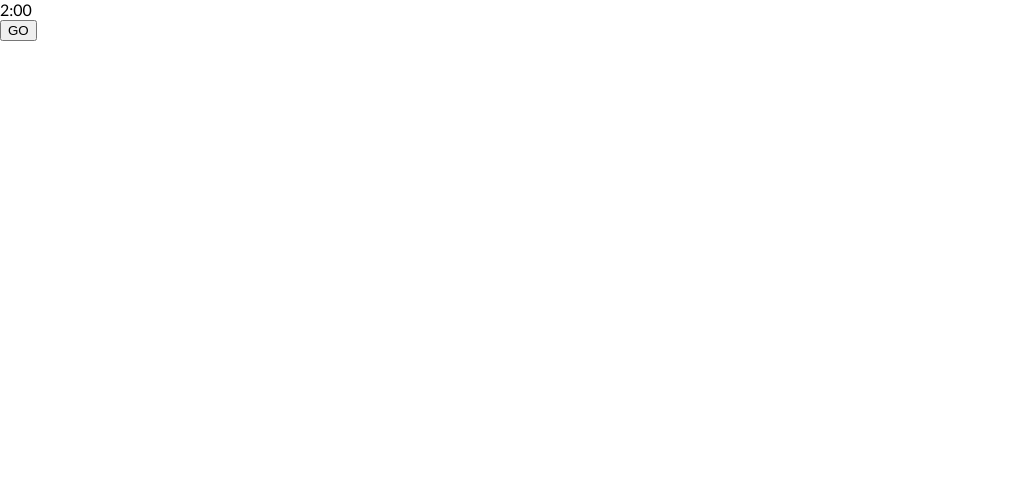
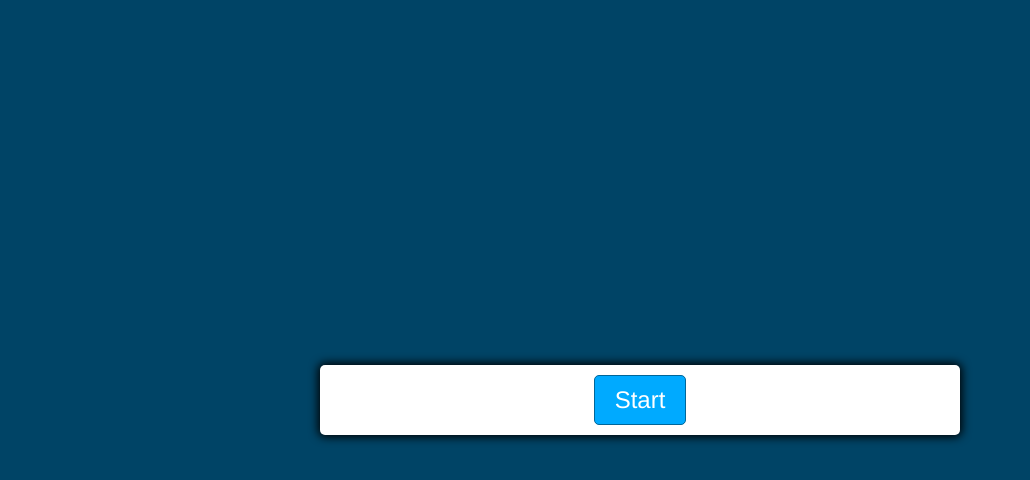
Before and after one commit to Judgedgeo/The-Last-of-your-Questions, a plain HTML site: page index.html in a window 1280 px wide. Shown: the whole page, without its empty margins (0-1030 px from the left). Drawn offline with Linux system fonts and the light colour scheme.

Commit message:
worked on CSS & JS

```diff
--- a/index.html
+++ b/index.html
@@ -7,15 +7,36 @@
     <title>The Last of your Questions</title>
     <link rel="stylesheet" href="style.css" />
 </head>
-<body>
+<body class="">
 
+<!--
   <div class="timer">
   <div id="timer2">2:00</div>
-  <button onclick="countdown(2)">GO</button>
+  <button onclick="countdown(2)">GO</button> -->
+
+  <div class="container">
+    <div id="question-container" class="hide">
+      <div id="question">Question</div>
+      <div i="answer-buttons" class="btn-grid">
+        <button class="btn">Answer 1</button>
+        <button class="btn">Answer 2</button>
+        <button class="btn">Answer 3</button>
+        <button class="btn">Answer 4</button>
+      </div>
+    </div>
+    <div class="controls">
+      <button id="start-btn" class="start-btn btn">Start</button>
+      <button id="next-btn" class="next-btn btn hide">Next</button>
+     </div>
+  </div>
 
 
+<!--save for later
+<div id="quiz"</div>
 
+<div id="results"</div>
 
+<button2 id="submit">See Results</button2> -->
 
 
 <script src="script.js"></script>
--- a/script.js
+++ b/script.js
@@ -1,23 +1,151 @@
+const startButton = document.getElementById('start-btn')
+const questionContainerElement = document.getElementById
+('question-container')
 
-var timeoutHandle;
-function countdown(minutes) {
-    var seconds = 60;
-    var mins = minutes
-    function countdown() {
-    var counter = document.getElementById("timer2");
-    var current_minutes = mins-1
-    seconds--;
-    counter.innerHTML =
-    current_minutes.toString() + ":" + (seconds < 10 ? "0" : "") + String(seconds);
-    if( seconds > 0 ) {
-    timeoutHandle=setTimeout(countdown, 1000);
+
+startButton.addEventListener('click', startGame)
+
+function startGame() {
+console.log('Started')
+startButton.classList.add('hide')
+questionContainerElement.classList.remove('hide')
+setNextQuestion()
 }
-    else {
-    if(mins > 1){
-    setTimeout(function () { countdown(mins - 1); }, 1000);
+
+function setNextQuestion(){
+
 }
-    document.getElementById("timer2").innerHTML = "TIME IS UP!"
+
+function selectAnswer() {
+
 }
-}
-    countdown();
-}
+
+
+
+
+
+
+
+
+
+
+
+
+
+
+
+
+
+
+
+
+
+
+
+
+
+
+
+
+
+
+
+
+
+
+
+
+
+
+
+
+
+
+
+
+
+
+
+
+
+
+
+
+// var timeoutHandle;
+// function countdown(minutes) {
+//     var seconds = 60;
+//     var mins = minutes
+//     function countdown() {
+//     var counter = document.getElementById("timer2");
+//     var current_minutes = mins-1
+//     seconds--;
+//     counter.innerHTML =
+//     current_minutes.toString() + ":" + (seconds < 10 ? "0" : "") + String(seconds);
+//     if( seconds > 0 ) {
+//     timeoutHandle=setTimeout(countdown, 1000);
+// }
+//     else {
+//     if(mins > 1){
+//     setTimeout(function () { countdown(mins - 1); }, 1000);
+// }
+//     document.getElementById("timer2").innerHTML = "TIME IS UP!"
+// }
+// }
+//     countdown();
+// }
+
+
+// function generateQuiz(questions, quizContainer, resultsContainer, submitButton){
+
+// 	function showQuestions(questions, quizContainer){
+
+//         var myQuestions = [
+//             {
+//                 question: "What does i represent in JS?",
+//                 answers: {
+//                     a: '',
+//                     b: ''
+//                     c: ''
+//                 },
+//                 correctAnswer: ''
+//             },
+//             {
+//                 question: "What does '?' represent in JS?",
+//                 answers: {
+//                     a: '',
+//                     b: '',
+//                     c: ''
+//                 },
+//                 correctAnswer: ''
+//             },
+//             {
+//                 question: "What does '===' represent in JS?",
+//                 answers: {
+//                     a: '',
+//                     b: '',
+//                     c: ''
+//                 },
+//                 correctAnswer: ''
+//             },
+//             {
+//                 question: "What is this '{}' called in JS?"
+//                     a: '',
+//                     b: '',
+//                     c: ''
+//                 },
+//                 correctAnswer: ''
+//             },
+//         ];
+// 	}
+
+// 	function showResults(questions, quizContainer, resultsContainer){
+// 		// code will go here
+// 	}
+
+// 	// show the questions
+// 	showQuestions(questions, quizContainer);
+
+// 	// when user clicks submit, show results
+// 	submitButton.onclick = function(){
+// 		showResults(questions, quizContainer, resultsContainer);
+// 	}
--- a/style.css
+++ b/style.css
@@ -1,3 +1,99 @@
+*,*::before, *::after{
+box-sizing: border-box;
+font-family: 'Franklin Gothic Medium', 'Arial Narrow', Arial, sans-serif;
+}
+
+:root {
+--hue-neutral: 200;
+--hue-wrong: 0;
+--hue-correct: 145;
+}
+
+body {
+--hue: var(--hue-neutral);
+padding:0;
+margin:0;
+display:flex;
+justify-content: center;
+align-items: center;
+width: 100vw;
+height: 100vh;
+background-color: hsl(var(--hue), 100%, 20%);
+}
+
+body.correct {
+--hue: var(--hue-correct);
+}
+
+body.wrong {
+--hue: var(--hue-wrong);
+}
+
+.container {
+width: 800px;
+max-width: 50%;
+background-color: white;
+border-radius: 5px;
+padding: 10px;
+box-shadow: 0 0 10px 2px;
+}
+
+.btn-grid {
+display: grid;
+grid-template-columns: repeat(2, auto);
+gap: 10px;
+margin: 20px 0;
+}
+
+.btn {
+    --hue:var(--hue-neutral);
+border: 1px solid hsl(var(--hue), 100%, 30%);
+background-color: hsl(var(--hue), 100%, 50%);
+border-radius: 5px;
+padding: 5px 10px;
+color: white;
+outline: none;
+}
+
+.btn:hover{
+    border-color: black;
+}
+
+.btn.correct{
+--hue: var(--hue-correct);
+color: black;
+
+}
+
+.btn.wrong{
+--hue: var(--hue-wrong);
+}
+
+.start-btn, .next-btn {
+font-size: 1.5rem;
+font-size: bold;
+padding: 10px 20px;
+}
+
+.controls {
+display: flex;
+justify-content: center;
+align-items: center;
+}
+
+.hide {
+display: none;
+}
+
+
+
+
+
+
+
+/*
+
+
 
 body {
 font-family:'Trebuchet MS', 'Lucida Sans Unicode', 'Lucida Grande', 'Lucida Sans', Arial, sans-serif;
@@ -12,4 +108,34 @@ font-size: 25px;
 margin: auto;
 height: 50px;
 width: 10px;
-}
+} */
+
+/*
+body{
+    font-size: 20px;
+    font-family: sans-serif;
+    color: #333;
+  }
+  .question{
+    font-weight: 600;
+  }
+  .answers {
+      margin-bottom: 20px;
+  }
+
+#submit{
+    font-family: sans-serif;
+    font-size: 20px;
+    background-color: #297;
+    color: #fff;
+    border: 0px;
+    border-radius: 3px;
+    padding: 10px;
+    cursor: pointer;
+
+
+
+  }
+  #submit:hover{
+    background-color: #3a8;
+  } */
```
